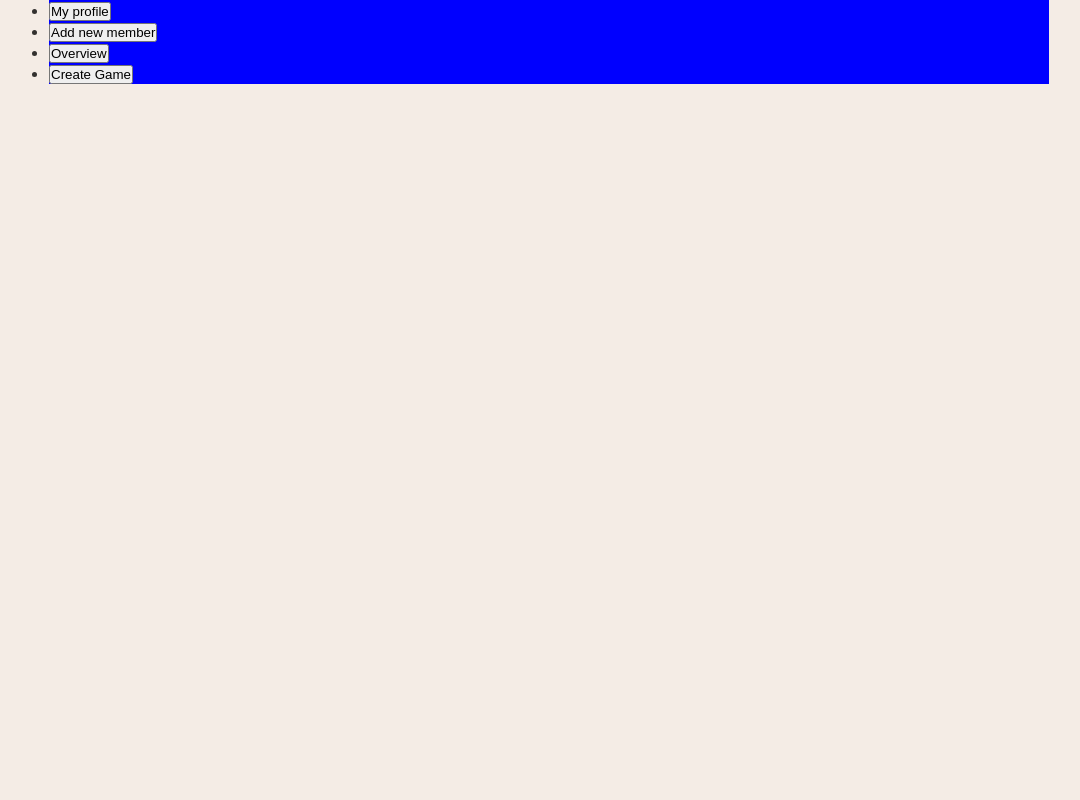
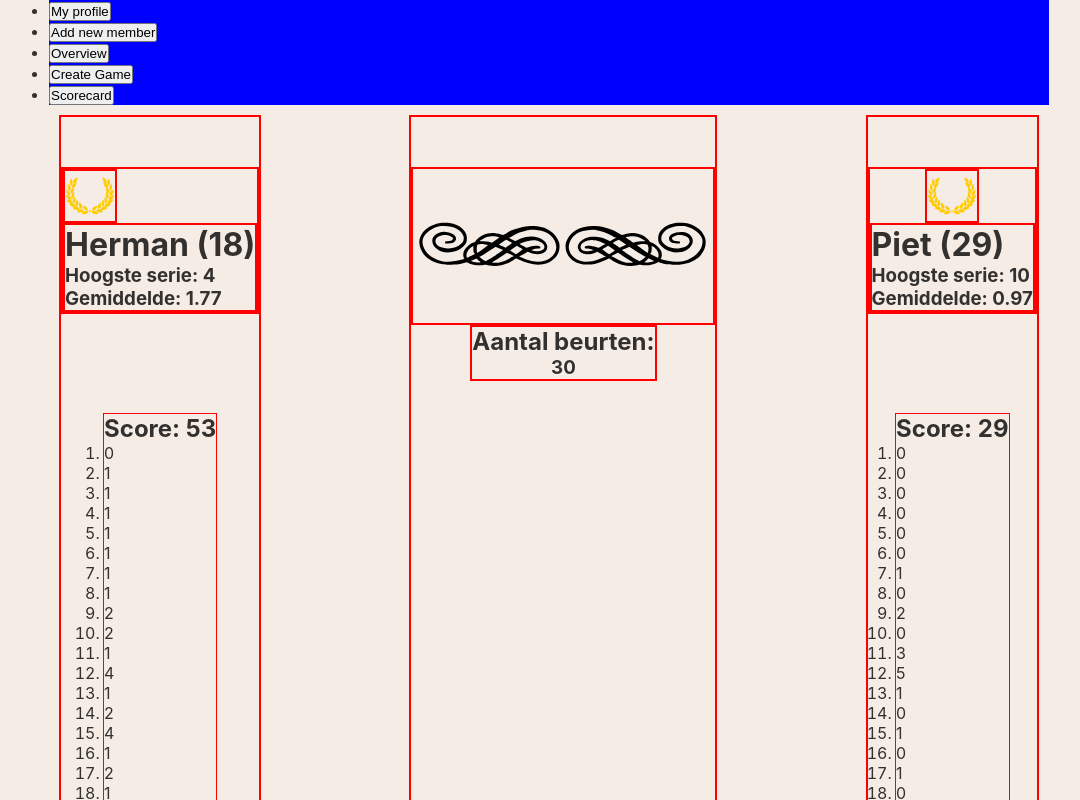
Before and after one commit to adjong87/fe-drieballen, a React (Create React App) app: page /scorecard in a window 1280 px wide. Shown: the top 800 px of the page, without its empty margins (91-1171 px from the left). Built offline with nearby package versions, Linux system fonts and the light colour scheme.

Commit message:
adminpages verder uitgewerkt, helper functies gemaakt tbv scorecard, bezig gewest met opmaak van het een en ander

```diff
--- /dev/null
+++ b/public/data2.json
@@ -0,0 +1,73 @@
+{
+  "playerOneName": "Herman",
+  "playerTwoName": "Piet",
+  "playerOneScore": [
+    0,
+    1,
+    1,
+    1,
+    1,
+    1,
+    1,
+    1,
+    2,
+    2,
+    1,
+    4,
+    1,
+    2,
+    4,
+    1,
+    2,
+    1,
+    2,
+    1,
+    2,
+    4,
+    1,
+    2,
+    1,
+    4,
+    2,
+    1,
+    4,
+    2
+  ],
+  "playerTwoScore": [
+    0,
+    0,
+    0,
+    0,
+    0,
+    0,
+    1,
+    0,
+    2,
+    0,
+    3,
+    5,
+    1,
+    0,
+    1,
+    0,
+    1,
+    0,
+    1,
+    0,
+    1,
+    0,
+    1,
+    0,
+    10,
+    0,
+    1,
+    0,
+    1,
+    0
+  ],
+  "aimScoreP1": 18,
+  "aimScoreP2": 29,
+  "nrOfTurns": 30,
+  "gespeeldOp": "2022-06-22T11:19:16.278+00:00",
+  "id": 1
+}
--- a/src/App.js
+++ b/src/App.js
@@ -8,6 +8,7 @@ import Login from "./pages/login/Login";
 import Overview from "./pages/admin/overview/Overview";
 import CreateGame from "./pages/admin/createGame/CreateGame";
 import AddMember from "./pages/admin/addMember/AddMember";
+import ScoreCard from "./components/scoreCard/ScoreCard";
 
 function App() {
     const {isAuth} = useContext(AuthContext);
@@ -32,6 +33,9 @@ function App() {
                     <Route path="/profile">
                         <Profile/>
                     </Route>
+                    <Route path="/scorecard">
+                        <ScoreCard/>
+                    </Route>
                     {/*<Route exact path="/login">*/}
                     {/*    <Login />*/}
                     {/*</Route>*/}
--- /dev/null
+++ b/src/components/helpers/CheckAverage.js
@@ -0,0 +1,6 @@
+function CheckAverage(array){
+    const sum = array.reduce((a, b) => a + b, 0);
+    const avg =  (sum / array.length) || 0;
+    return Math.round((avg + Number.EPSILON) * 100) / 100
+}
+export default CheckAverage;
--- /dev/null
+++ b/src/components/helpers/CheckHighest.js
@@ -0,0 +1,4 @@
+function CheckHighest(array) {
+    return Math.max(...array)
+}
+export default CheckHighest
--- /dev/null
+++ b/src/components/helpers/CheckSum.js
@@ -0,0 +1,4 @@
+function CheckSum(array){
+    return array.reduce((a, b) => a + b, 0);
+}
+export default CheckSum;
--- /dev/null
+++ b/src/components/helpers/CheckWinner.js
@@ -0,0 +1,6 @@
+function CheckWinner(aimScore, sum){
+    if(sum >= aimScore){
+        return true
+    }
+}
+export default CheckWinner;
--- a/src/components/navBar/NavBar.js
+++ b/src/components/navBar/NavBar.js
@@ -38,6 +38,13 @@ function NavBar() {
                                 Create Game
                             </button>
                         </li>
+                        <li>
+                            <button
+                                type="button"
+                                onClick={() => history.push('/scorecard')}>
+                                Scorecard
+                            </button>
+                        </li>
                     </ul>}
             </div>
         </nav>
--- /dev/null
+++ b/src/components/scoreCard/ScoreCard.css
@@ -0,0 +1,75 @@
+.scorecard-container {
+    display: flex;
+    width: 1000px;
+    height: 1000px;
+    justify-content: space-between;
+}
+
+.scorecard-player-container {
+    display: flex;
+    align-items: center;
+    margin: 10px;
+    flex-direction: column;
+    justify-content: space-around;
+    border: 2px solid red;
+}
+
+.scorecard-player-info-container {
+    flex-direction: column;
+    display: flex;
+    align-items: center;
+    justify-content: center;
+    border: 2px solid red;
+}
+
+.scorecard-player-winner {
+    display: flex;
+    align-items: center;
+    justify-content: center;
+    width: 50px;
+    height: 50px;
+    border: 2px solid red;
+}
+.scorecard-player-info {
+    flex-direction: column;
+    display: flex;
+    justify-content: center;
+    border: 2px solid red;
+}
+
+.winner {
+    width: 50px;
+    height: 50px;
+}
+
+.scorecard-player-scores {
+    display: flex;
+    border: 1px solid red;
+}
+
+.scorecard-game-info-container {
+    display: flex;
+    align-items: center;
+    margin: 10px;
+    flex-direction: column;
+    border: 2px solid red;
+}
+
+.scorecard-game-info-top {
+    margin-top: 50px;
+    border: 2px solid red;
+
+}
+
+.scorecard-game-info-bottom{
+    display: flex;
+    justify-content: center;
+    flex-direction: column;
+    border: 2px solid red;
+    align-items: center;
+}
+
+.squiggle {
+    width: 300px;
+    height: 150px;
+}
--- a/src/components/scoreCard/ScoreCard.js
+++ b/src/components/scoreCard/ScoreCard.js
@@ -1,28 +1,120 @@
 import {useEffect, useState} from 'react';
 import axios from "axios";
+import React from 'react';
+import './ScoreCard.css'
+import CheckAverage from '../helpers/CheckAverage'
+import CheckHighest from "../helpers/CheckHighest";
+import CheckSum from "../helpers/CheckSum";
+import Winner from '../../assets/winner.svg'
+import CheckWinner from "../helpers/CheckWinner";
+import Squiggle from '../../assets/squiggle.svg'
 
 function ScoreCard() {
 
-    const [scoreCard, setScoreCard] = useState({});
+    // const [scoreCard, setScoreCard] = useState({});
+    //
+    // async function fetchScoreCard() {
+    //     try {
+    //         const result = await axios.get(`http://localhost:8082/scorecards/card?id=1`)
+    //         setScoreCard(result.data);
+    //         console.log(scoreCard)
+    //     } catch (e) {
+    //         console.error(e);
+    //         console.log(e.response.data)
+    //     }
+    // }
+    // useEffect(() => {
+    //     fetchScoreCard()
+    // }, []);
 
-    async function fetchScoreCard() {
-        try {
-            const result = await axios.get(`http://localhost:8082/scorecards/card?id=1`)
-            setScoreCard(result.data);
-            console.log(scoreCard)
-        } catch (e) {
-            console.error(e);
-            console.log(e.response.data)
-        }
+
+    const [scoreCardData, setScoreCardData] = useState([]);
+
+    const getData = () => {
+        fetch('data2.json'
+            , {
+                headers: {
+                    'Content-Type': 'application/json',
+                    'Accept': 'application/json'
+                }
+            }
+        )
+            .then(function (response) {
+                console.log(response)
+                return response.json();
+            })
+            .then(function (myJson) {
+                console.log(myJson);
+                setScoreCardData(myJson)
+            });
     }
     useEffect(() => {
-        fetchScoreCard()
-    }, []);
+        getData()
+    }, [])
 
     return (
         <>
-            test
+            <div className="scorecard-container">
+                {scoreCardData.playerOneScore &&
+                    <div className="scorecard-player-container">
+                        <div className="scorecard-player-info">
+                            <div className="scorecard-player-winner">
+                                {CheckWinner(scoreCardData.aimScoreP1, CheckSum(scoreCardData.playerOneScore)) &&
+                                    <img className="winner" src={Winner} alt="winner"/>}
+                            </div>
+                            <div className="scorecard-player-info">
+
+                            <h1>{scoreCardData.playerOneName} ({scoreCardData.aimScoreP1})</h1>
+                            <h3>Hoogste serie: {CheckHighest(scoreCardData.playerOneScore)} </h3>
+                            <h3>Gemiddelde: {CheckAverage(scoreCardData.playerOneScore)}</h3>
+                            </div>
+                        </div>
+                        <div className="scorecard-player-scores">
+                            <ol>
+                                <h2>Score: {CheckSum(scoreCardData.playerOneScore)}</h2>
+                                {scoreCardData.playerOneScore.map((turn) => {
+                                    return <li>{turn}</li>
+                                })}
+                            </ol>
+                        </div>
+                    </div>
+                }
+                {scoreCardData &&
+                    <div className="scorecard-game-info-container">
+                        <div className="scorecard-game-info-top">
+                            <img className="squiggle" src={Squiggle} alt="squiggle"/>
+                        </div>
+                        <div className="scorecard-game-info-bottom">
+                            <h2>Aantal beurten:</h2>
+                            <h3>{scoreCardData.nrOfTurns}</h3>
+                        </div>
+                    </div>
+                }
+                {scoreCardData.playerTwoScore &&
+                    <div className="scorecard-player-container">
+                        <div className="scorecard-player-info-container">
+                            <div className="scorecard-player-winner">
+                                {CheckWinner(scoreCardData.aimScoreP2, CheckSum(scoreCardData.playerTwoScore)) &&
+                                    <img className="winner" src={Winner} alt="winner"/>}
+                            </div>
+                            <div className="scorecard-player-info">
+                            <h1> {scoreCardData.playerTwoName} ({scoreCardData.aimScoreP2})</h1>
+                            <h3>Hoogste serie: {CheckHighest(scoreCardData.playerTwoScore)}</h3>
+                            <h3>Gemiddelde: {CheckAverage(scoreCardData.playerTwoScore)}</h3>
+                            </div>
+                        </div>
+                        <div className="scorecard-player-scores">
+                            <ol>
+                                <h2>Score: {CheckSum(scoreCardData.playerTwoScore)}</h2>
+                                {scoreCardData.playerTwoScore && scoreCardData.playerTwoScore.map((turn) => {
+                                    return <li>{turn}</li>
+                                })}
+                            </ol>
+                        </div>
+                    </div>}
+            </div>
         </>
     )
 }
+
 export default ScoreCard;
```
Also changed, not shown: src/assets/squiggle.svg (added), src/assets/winner.svg (added).
